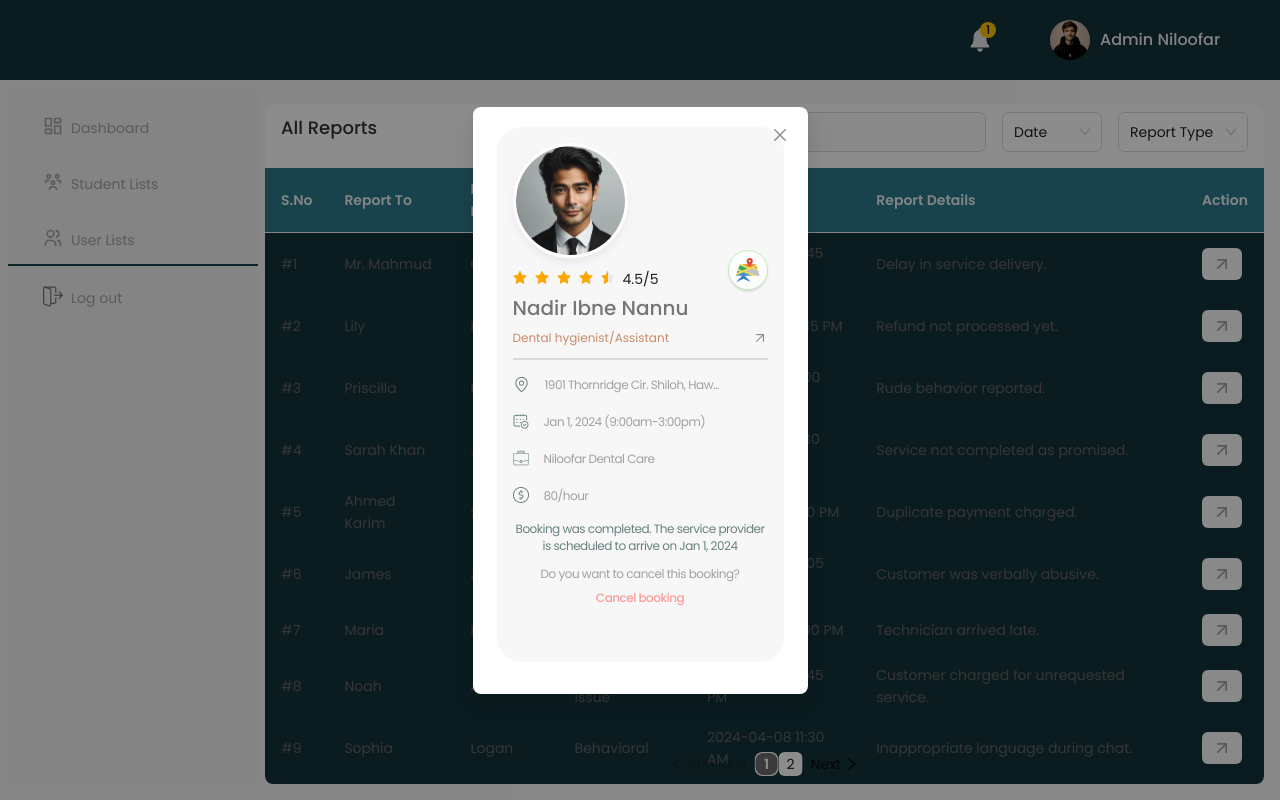
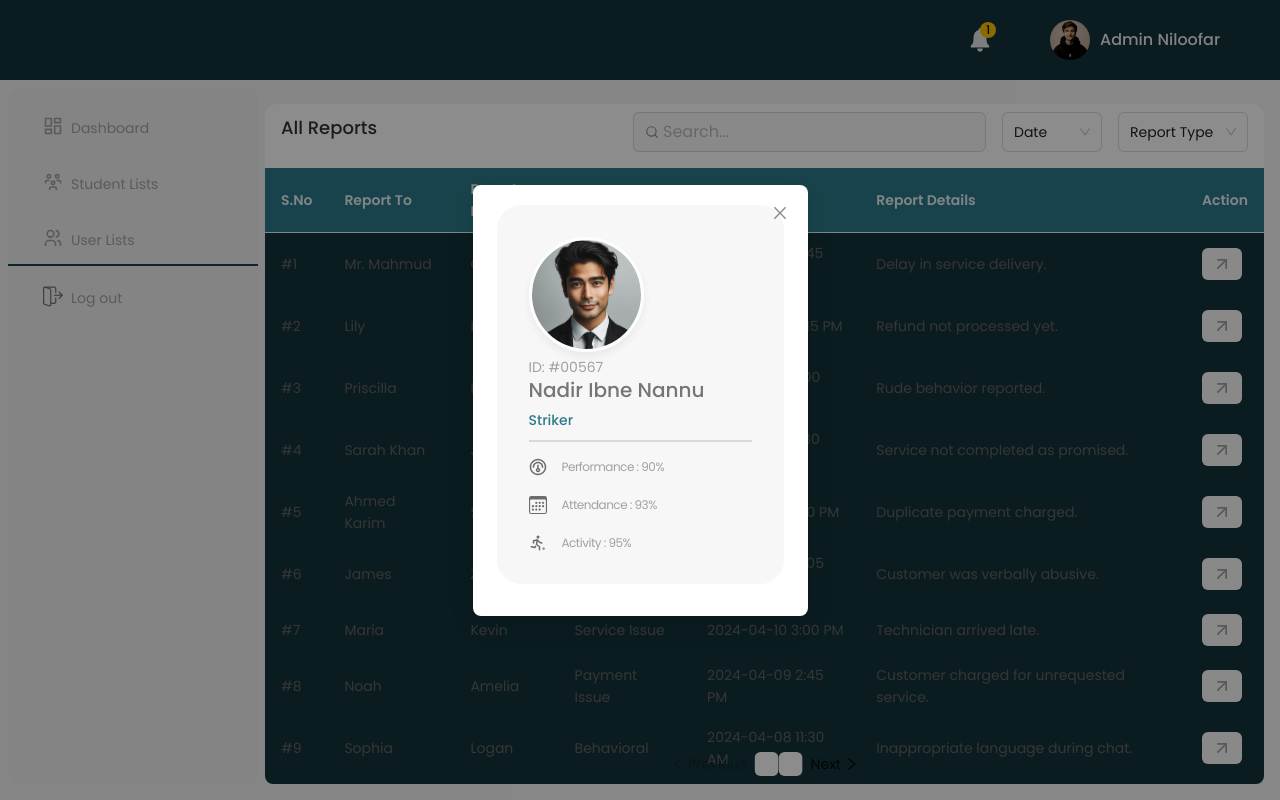
Before and after one commit to AsrafulMasum/elite-academy, a React (Vite) app: page /feedback in a window 1280 px wide. Both pictures are taken after a click on the button 1221 px from the left and 264 px from the top of the page. Built offline with nearby package versions, Linux system fonts and the light colour scheme.

Commit message:
student modal created & pagination design modified

```diff
--- a/src/App.css
+++ b/src/App.css
@@ -33,7 +33,6 @@
 }
 
 .ant-pagination .ant-pagination-item-active a {
-  background-color: #6c6c6c;
   color: white !important;
 }
 .ant-pagination .ant-pagination-item-active a:hover {
@@ -42,11 +41,18 @@
 
 .ant-pagination .ant-pagination-item a {
   border-radius: 8px !important;
+  color: white;
 }
 
 .ant-pagination .ant-pagination-item-active {
   border-color: transparent !important; /* Remove border color */
-  border-radius: 8px !important;
+  /* border-radius: 8px !important; */
+}
+
+.ant-table-wrapper .ant-table-pagination {
+  display: flex;
+  justify-content: center;
+  justify-items: center;
 }
 
 :where(.css-dev-only-do-not-override-17a39f8).ant-input-affix-wrapper:hover {
--- a/src/Components/Dashboard/UserDetailsModal.jsx
+++ b/src/Components/Dashboard/UserDetailsModal.jsx
@@ -8,9 +8,11 @@ import charge from "../../assets/charge.png";
 import calender from "../../assets/calender.png";
 import location from "../../assets/location.png";
 import { Link } from "react-router-dom";
+import { CgPerformance } from "react-icons/cg";
+import { BsCalendar3 } from "react-icons/bs";
+import { TbPlayFootball } from "react-icons/tb";
 
 const UserDetailsModal = ({ open, setOpen }) => {
-  const interest = ["friend ", "family", "career", "animal"];
   return (
     <Modal
       open={open}
@@ -19,7 +21,7 @@ const UserDetailsModal = ({ open, setOpen }) => {
       footer={false}
       width={335}
     >
-      <div className="p-4 bg-[#F7F7F7] rounded-3xl">
+      <div className="p-8 bg-[#F7F7F7] rounded-3xl">
         <div
           className="w-[115px] h-[115px] rounded-full border-[3px] border-[#FDFDFD] overflow-hidden"
           style={{
@@ -33,27 +35,8 @@ const UserDetailsModal = ({ open, setOpen }) => {
           />
         </div>
 
-        <div className="flex justify-between items-end -mt-2 mb-1.5">
-          <div className="flex justify-center items-center gap-2">
-            <Rate
-              disabled
-              allowHalf
-              defaultValue={4.5}
-              style={{
-                fontSize: "14px",
-                color: "#FEA500",
-              }}
-            />
-            <p>4.5/5</p>
-          </div>
-          <Link
-            className="w-10 h-10 rounded-full bg-[#FDFDFD] flex justify-center items-center border border-[#C1EEBD]"
-            style={{
-              boxShadow: "0px 2px 2px 0px #0000001A",
-            }}
-          >
-            <img src={map} alt="" />
-          </Link>
+        <div className="mt-1">
+          <p className="text-[#A1A1A1]">ID: #00567</p>
         </div>
 
         <h4 className="text-xl leading-6 font-medium text-[#767676]">
@@ -61,48 +44,27 @@ const UserDetailsModal = ({ open, setOpen }) => {
         </h4>
 
         <div className="flex justify-between items-center mt-1.5 pb-2 border-b-2 border-[#D9D9D9]">
-          <h6 className="text-[#C98A68] text-xs leading-6">
-            Dental hygienist/Assistant
-          </h6>
-          <Link>
-            <img className="w-4 h-4" src={arrow} alt="Arrow button" />
-          </Link>
+          <p className="text-action text-sm font-medium leading-6">Striker</p>
         </div>
         <div className="pt-4 space-y-5">
           <div className="flex items-center gap-[15px]">
-            <img src={location} alt="" />
+            <CgPerformance className="text-lg text-[#6C6C6C]" />
             <p className="text-[#A1A1A1] text-xs leading-[17px] tracking-[-0.5px]">
-              1901 Thornridge Cir. Shiloh, Haw...
+              Performance : 90%
             </p>
           </div>
           <div className="flex items-center gap-[15px]">
-            <img src={calender} alt="" />
+            <BsCalendar3 className="text-lg text-[#6C6C6C]" />
             <p className="text-[#A1A1A1] text-xs leading-[17px] tracking-[-0.5px]">
-              Jan 1, 2024 (9:00am-3:00pm)
+              Attendance : 93%
             </p>
           </div>
           <div className="flex items-center gap-[15px]">
-            <img src={place} alt="" />
+            <TbPlayFootball className="text-lg text-[#6C6C6C]" />
             <p className="text-[#A1A1A1] text-xs leading-[17px] tracking-[-0.5px]">
-              Niloofar Dental Care
+              Activity : 95%
             </p>
           </div>
-          <div className="flex items-center gap-[15px]">
-            <img src={charge} alt="" />
-            <p className="text-[#A1A1A1] text-xs leading-[17px] tracking-[-0.5px]">
-              80/hour
-            </p>
-          </div>
-        </div>
-        <p className="text-[#68817F] text-center text-xs leading-[17px] tracking-[-0.5px] pt-4 pb-2">
-          Booking was completed. The service provider is scheduled to arrive on
-          Jan 1, 2024
-        </p>
-        <p className="text-[#A1A1A1] text-center text-xs leading-6 tracking-[-0.5px]">
-          Do you want to cancel this booking?
-        </p>
-        <div className="text-center mb-9">
-          <Link className="text-[#FE9B98] text-xs font-medium leading-6 tracking-[-0.5px] hover:text-[#FE9B98]">Cancel booking</Link>
         </div>
       </div>
     </Modal>
--- a/src/Pages/Dashboard/DashboardHome/DashboardHome.jsx
+++ b/src/Pages/Dashboard/DashboardHome/DashboardHome.jsx
@@ -1,10 +1,6 @@
 import { Col, Row } from "antd";
 import React from "react";
-
-import TotalSellerChart from "./TotalSellerChart";
-import DailyOverviewChart from "./DailyOverviewChart";
 import { HiMiniUserGroup } from "react-icons/hi2";
-import TotalEarningGoth from "./UsersAreaChart";
 import doner from "../../../assets/doner.png";
 import donation from "../../../assets/donation.png";
 import earningsIcon from "../../../assets/dashboardHome/earningsIcon.png";
@@ -89,8 +85,10 @@ function DashboardHome() {
                 <p className="flex gap-1">
                   Daily :{" "}
                   <span
-                    className={`text-[#1E90FF] ${
-                      title === "Total Users" && "text-[#008000]"
+                    className={`${
+                      title === "Total Users"
+                        ? "text-[#008000]"
+                        : "text-[#1E90FF]"
                     } flex items-center gap-1`}
                   >
                     {amount}{" "}
--- a/src/Pages/Dashboard/StudentLists.jsx
+++ b/src/Pages/Dashboard/StudentLists.jsx
@@ -331,24 +331,6 @@ const StudentLists = () => {
         );
       },
     },
-    // {
-    //   title: "Rating",
-    //   dataIndex: "rating",
-    //   key: "rating",
-    //   render: () => {
-    //     return (
-    //       <Rate
-    //         disabled
-    //         allowHalf
-    //         defaultValue={4.5}
-    //         style={{
-    //           fontSize: "14px",
-    //           color: "#FEA500",
-    //         }}
-    //       />
-    //     );
-    //   },
-    // },
     {
       title: "Email",
       dataIndex: "email",
@@ -361,20 +343,6 @@ const StudentLists = () => {
       key: "courses",
       render: (text) => <span style={{ color: "#FDFDFD" }}>{text}</span>,
     },
-
-    // {
-    //   title: "Contact",
-    //   dataIndex: "contact",
-    //   key: "contact",
-    //   render: (text) => <span style={{ color: "#FDFDFD" }}>{text}</span>,
-    // },
-
-    // {
-    //   title: "Location",
-    //   dataIndex: "location",
-    //   key: "location",
-    //   render: (text) => <span style={{ color: "#FDFDFD" }}>{text}</span>,
-    // },
     {
       title: "Action",
       dataIndex: "action",
@@ -432,7 +400,7 @@ const StudentLists = () => {
     window.history.replaceState(null, "", `?${params.toString()}`);
   };
 
-  const pageSize = 9;
+  const pageSize = 10;
   const paginatedData = data.slice((page - 1) * pageSize, page * pageSize);
 
   const handleSearchChange = (e) => {
@@ -532,6 +500,8 @@ const StudentLists = () => {
                 Pagination: {
                   itemActiveBg: "#FFC107",
                   borderRadius: "100%",
+                  colorText: "white",
+                  colorTextDisabled: "#6C6C6C",
                 },
                 Table: {
                   rowHoverBg: "#13333A",
@@ -554,41 +524,6 @@ const StudentLists = () => {
               }}
             />
           </ConfigProvider>
-          {/* <div className="absolute bottom-16 left-1/2 transform -translate-x-1/2 z-50">
-            <Pagination
-              current={page}
-              pageSize={pageSize}
-              total={data.length}
-              onChange={handlePageChange}
-              showSizeChanger={false}
-              size="small"
-              itemRender={(pageNum, type, originalElement) => {
-                if (type === "prev") {
-                  return (
-                    <a
-                      className="text-[#EAF2F3] hover:text-[#FFC107]"
-                      style={{ display: "flex", alignItems: "center", gap: 4 }}
-                    >
-                      <LeftOutlined />
-                      <span className="mr-2">Previous</span>
-                    </a>
-                  );
-                }
-                if (type === "next") {
-                  return (
-                    <a
-                      className="text-[#EAF2F3] hover:text-[#FFC107]"
-                      style={{ display: "flex", alignItems: "center", gap: 4 }}
-                    >
-                      <span className="ml-2">Next</span>
-                      <RightOutlined />
-                    </a>
-                  );
-                }
-                return originalElement;
-              }}
-            />
-          </div> */}
         </div>
       </div>
       <UserDetailsModal open={open} setOpen={setOpen} />
--- a/src/Pages/Dashboard/UserLists.jsx
+++ b/src/Pages/Dashboard/UserLists.jsx
@@ -463,6 +463,8 @@ const UserLists = () => {
                 Pagination: {
                   itemActiveBg: "#FFC107",
                   borderRadius: "100%",
+                  colorText: "white",
+                  colorTextDisabled: "#6C6C6C",
                 },
                 Table: {
                   rowHoverBg: "#13333A",
@@ -485,41 +487,6 @@ const UserLists = () => {
               }}
             />
           </ConfigProvider>
-          {/* <div className="absolute bottom-16 left-1/2 transform -translate-x-1/2 z-50">
-            <Pagination
-              current={page}
-              pageSize={pageSize}
-              total={data.length}
-              onChange={handlePageChange}
-              showSizeChanger={false}
-              size="small"
-              itemRender={(pageNum, type, originalElement) => {
-                if (type === "prev") {
-                  return (
-                    <a
-                      className="text-[#EAF2F3] hover:text-[#FFC107]"
-                      style={{ display: "flex", alignItems: "center", gap: 4 }}
-                    >
-                      <LeftOutlined />
-                      <span className="mr-2">Previous</span>
-                    </a>
-                  );
-                }
-                if (type === "next") {
-                  return (
-                    <a
-                      className="text-[#EAF2F3] hover:text-[#FFC107]"
-                      style={{ display: "flex", alignItems: "center", gap: 4 }}
-                    >
-                      <span className="ml-2">Next</span>
-                      <RightOutlined />
-                    </a>
-                  );
-                }
-                return originalElement;
-              }}
-            />
-          </div> */}
         </div>
       </div>
       <UserDetailsModal open={open} setOpen={setOpen} />
```
Also changed, not shown: src/Pages/Dashboard/DashboardHome/TotalSellerChart.jsx (deleted, +0 -205 lines).
